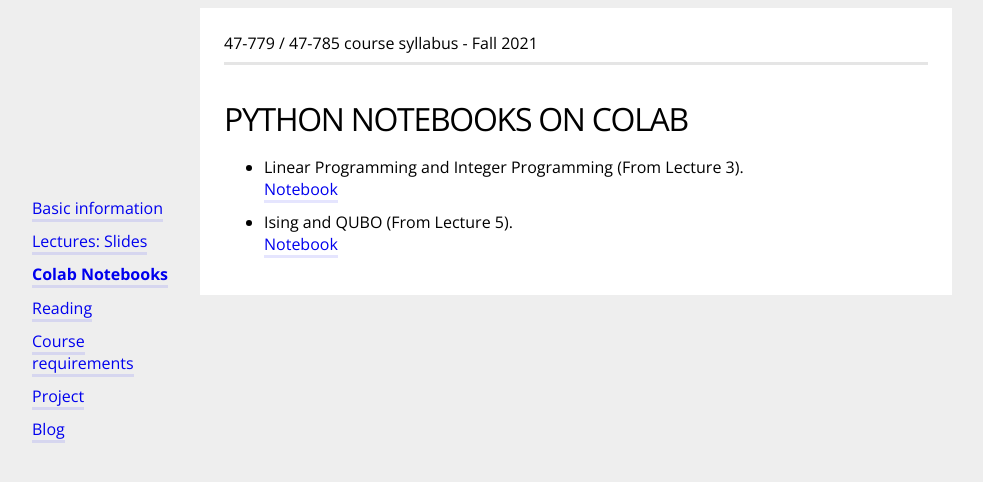
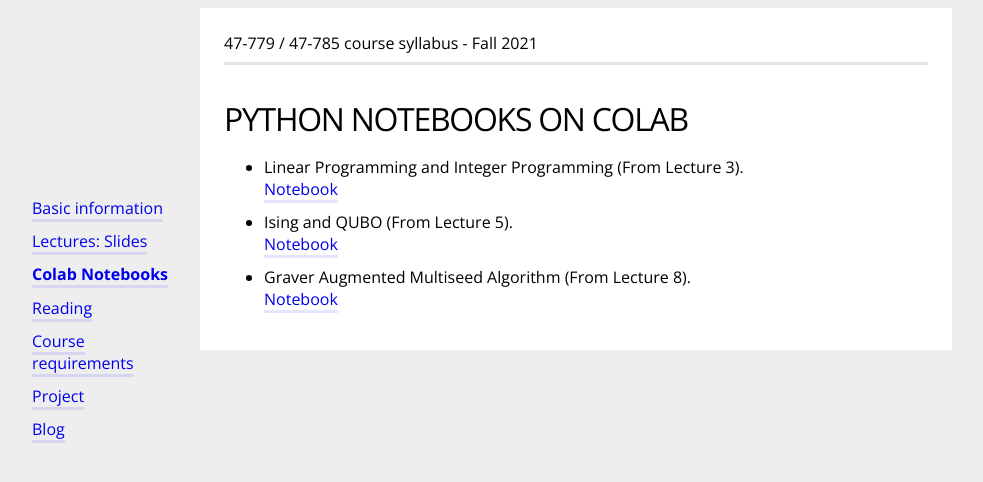
Before and after one commit to bernalde/QuIPML, a Jekyll site: the page built from colab.md, in a window 1280 px wide. Shown: the top 482 px of the page, without its empty margins (64-1047 px from the left). Built offline with Jekyll 4.4.1, drawn with Linux system fonts in a browser that asks for light colours.

Commit message:
Colab and Slides GAMA

```diff
--- a/colab.md
+++ b/colab.md
@@ -14,10 +14,10 @@ Here you can access all the colab links.
 - Ising and QUBO (From Lecture 5).<br>
 [Notebook](https://colab.research.google.com/github/bernalde/QuIPML/blob/main/notebooks/Notebook%202%20-%20QUBO%20and%20Ising.ipynb)
 
-<!-- Gr&ouml;bner Basis (From Lecture 2).<br>
-[Notebook](https://colab.research.google.com/github/bernalde/QuIP/blob/master/notebooks/Notebook%202%20-%20Groebner%20basis.ipynb)
+- Graver Augmented Multiseed Algorithm (From Lecture 8).<br>
+[Notebook](https://colab.research.google.com/github/bernalde/QuIPML/blob/master/notebooks/Notebook%205%20-%20GAMA.ipynb)
 
-- Graver Basis (From Lecture 3).<br>
+<!-- Graver Basis (From Lecture 3).<br>
 [Notebook](https://colab.research.google.com/github/bernalde/QuIP/blob/master/notebooks/Notebook%203%20-%20Graver%20basis.ipynb)
 
 - Ising Model (From Lecture 4).<br>
```
Also changed, not shown: lecture.md (+3 -0 lines), 1 other file.
